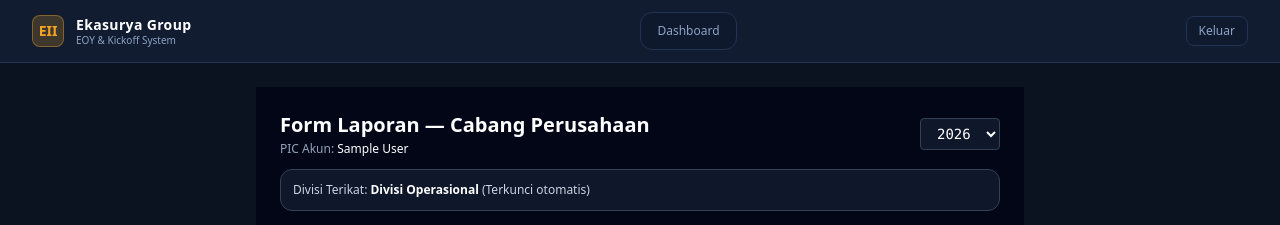
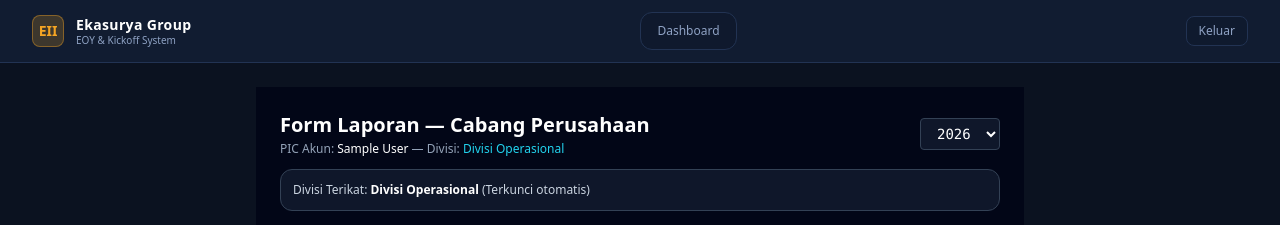
Before and after one commit to Robbyfadillah14/kickoff-eoy-system, a Next.js app in the folder frontend/: page /report in a window 1280 px wide. Shown: the top 225 px of the page. Built offline with nearby package versions, Linux system fonts and the light colour scheme; sample sign-in values are in the browser's storage.

Commit message:
fix: accurate user department mapping and robust submit payload in ReportFormPage

```diff
--- a/frontend/app/report/page.jsx
+++ b/frontend/app/report/page.jsx
@@ -90,9 +90,17 @@ export default function ReportFormPage() {
 
         let targetDeptId = urlDeptId;
         if (!targetDeptId && list.length > 0) {
-          targetDeptId = fallback?.role !== "SUPER_ADMIN"
-            ? (fallback?.departmentId || fallback?.departments?.[0]?.departmentId || fallback?.department?.id)
-            : list[0].id;
+          if (fallback?.role !== "SUPER_ADMIN") {
+            // Mapping akurat berdasarkan ID atau kecocokan Nama Departemen user yang login
+            const userDeptName = (fallback?.departmentName || fallback?.department?.name || fallback?.department || "").toLowerCase();
+            const matchedDept = list.find(d =>
+              String(d.id) === String(fallback?.departmentId || fallback?.department?.id) ||
+              (userDeptName && d.name?.toLowerCase().includes(userDeptName))
+            );
+            targetDeptId = matchedDept ? matchedDept.id : (fallback?.departmentId || fallback?.department?.id || list[0].id);
+          } else {
+            targetDeptId = list[0].id;
+          }
         }
         setSelectedDeptId(targetDeptId);
 
@@ -148,15 +156,18 @@ export default function ReportFormPage() {
   }, []);
 
   const isSuperAdmin = user?.role === "SUPER_ADMIN";
-  const userDeptId = user?.departmentId || user?.departments?.[0]?.departmentId || user?.department?.id || user?.departments?.[0];
-  const activeDeptId = isSuperAdmin ? selectedDeptId : (userDeptId || selectedDeptId);
 
-  // PENCARIAN DEPARTEMEN YANG FLEKSIBEL & AMAN DARI MISMATCH ID
+  // Deteksi ID Departemen user login dengan fallback komprehensif
+  const userDeptId = user?.departmentId || user?.department?.id || user?.departments?.[0]?.departmentId || user?.departments?.[0] || "";
+  const activeDeptId = isSuperAdmin ? selectedDeptId : (selectedDeptId || userDeptId);
+
+  // PENCARIAN DEPARTEMEN YANG SANGAT AKURAT
   const currentDept = departments.find(d =>
     String(d.id) === String(activeDeptId) ||
     String(d.departmentId) === String(activeDeptId) ||
-    (user?.departmentName && d.name?.toLowerCase() === user.departmentName.toLowerCase())
-  ) || departments[0] || { name: user?.departmentName || "Divisi Operasional" };
+    (user?.departmentName && d.name?.toLowerCase().includes(user.departmentName.toLowerCase())) ||
+    (user?.department?.name && d.name?.toLowerCase().includes(user.department.name.toLowerCase()))
+  ) || departments[0] || { name: user?.departmentName || user?.department?.name || "Divisi Operasional" };
 
   const currentDeptName = (currentDept.name || "").toLowerCase();
 
@@ -174,7 +185,7 @@ export default function ReportFormPage() {
       return <FinanceAPForm form={form} setForm={setForm} attachments={attachments} />;
     } else if (currentDeptName.includes("finance ar") || (currentDeptName.includes("finance") && currentDeptName.includes("ar"))) {
       return <FinanceARForm form={form} setForm={setForm} attachments={attachments} />;
-    } else if (currentDeptName.includes("finance department") || currentDeptName === "finance") {
+    } else if (currentDeptName.includes("finance department") || currentDeptName.includes("finance")) {
       return <FinanceDepartmentForm form={form} setForm={setForm} attachments={attachments} />;
     } else if (currentDeptName.includes("accounting") || currentDeptName.includes("tax")) {
       return <AccountingTaxForm form={form} setForm={setForm} attachments={attachments} />;
@@ -207,10 +218,11 @@ export default function ReportFormPage() {
   async function handleSubmit(e) {
     e.preventDefault();
     const currentPlantId = user?.plantId || user?.plant?.id;
-    const currentDeptId = activeDeptId || user?.departmentId || user?.department?.id;
+    // Gunakan ID dari currentDept yang sudah ditemukan secara akurat, fallback ke activeDeptId
+    const currentDeptId = currentDept?.id || activeDeptId || user?.departmentId || user?.department?.id;
 
-    if (!user || !currentPlantId) {
-      setMsg("Data user atau plantId tidak lengkap.");
+    if (!user || !currentPlantId || !currentDeptId) {
+      setMsg("Data user, plantId, atau departmentId tidak lengkap.");
       return;
     }
     setMsg("");
@@ -270,7 +282,6 @@ export default function ReportFormPage() {
 
       const resData = await res.json();
 
-      // Menggunakan res.ok sebagai penanda sukses utama agar tidak gagal jika format id root berbeda
       if (res.ok) {
         const saved = resData?.data || resData?.report || resData;
         const generatedId = saved?.id || reportId || "saved";
@@ -306,7 +317,7 @@ export default function ReportFormPage() {
         <div className="flex items-center justify-between">
           <div>
             <h1 className="text-xl font-bold">Form Laporan — {userPlantName}</h1>
-            <p className="text-xs text-slate-400 mt-0.5">PIC Akun: <span className="text-white font-medium">{user.name}</span></p>
+            <p className="text-xs text-slate-400 mt-0.5">PIC Akun: <span className="text-white font-medium">{user.name}</span> — Divisi: <span className="text-cyan-400 font-medium">{currentDept.name}</span></p>
           </div>
           <select
             value={year}
```
